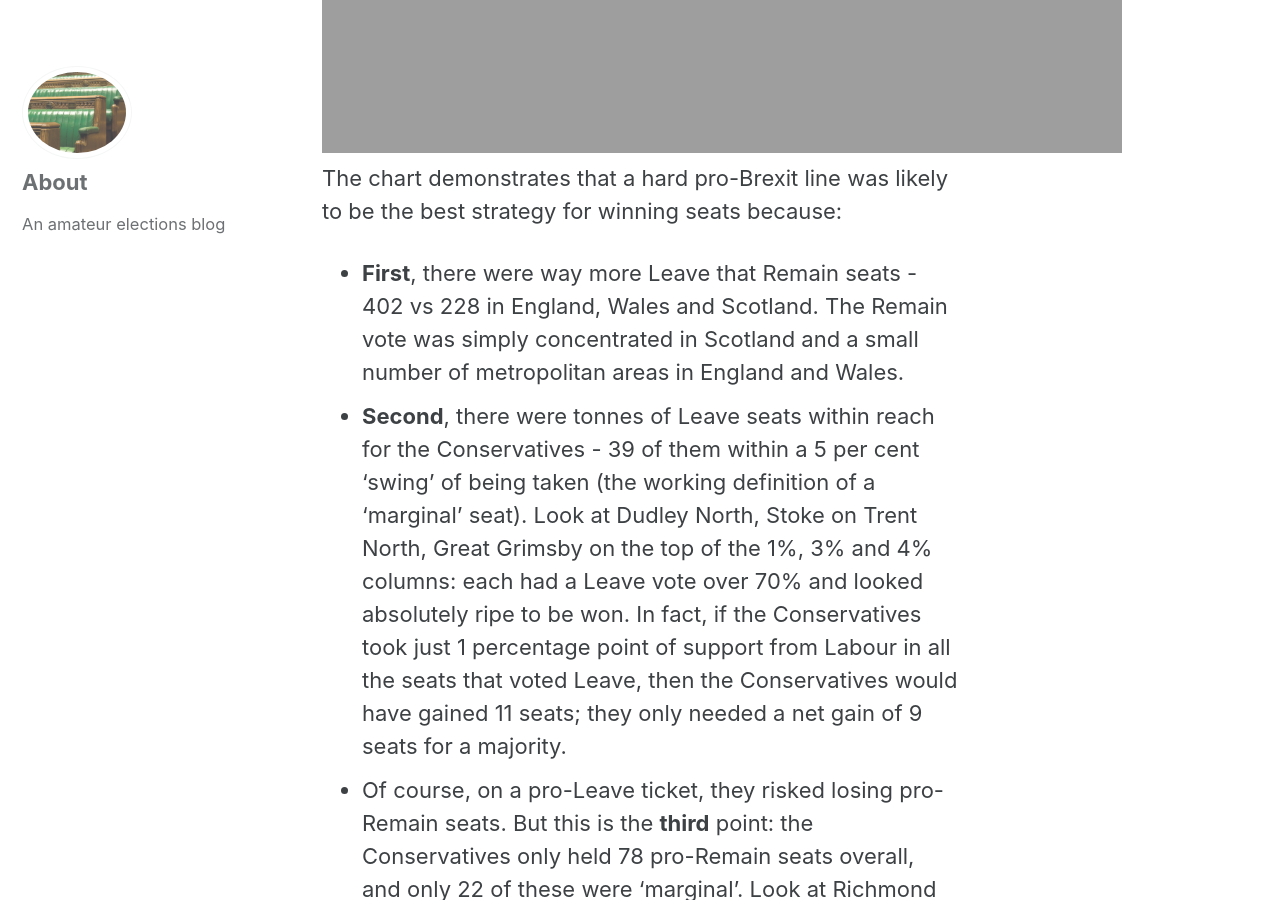
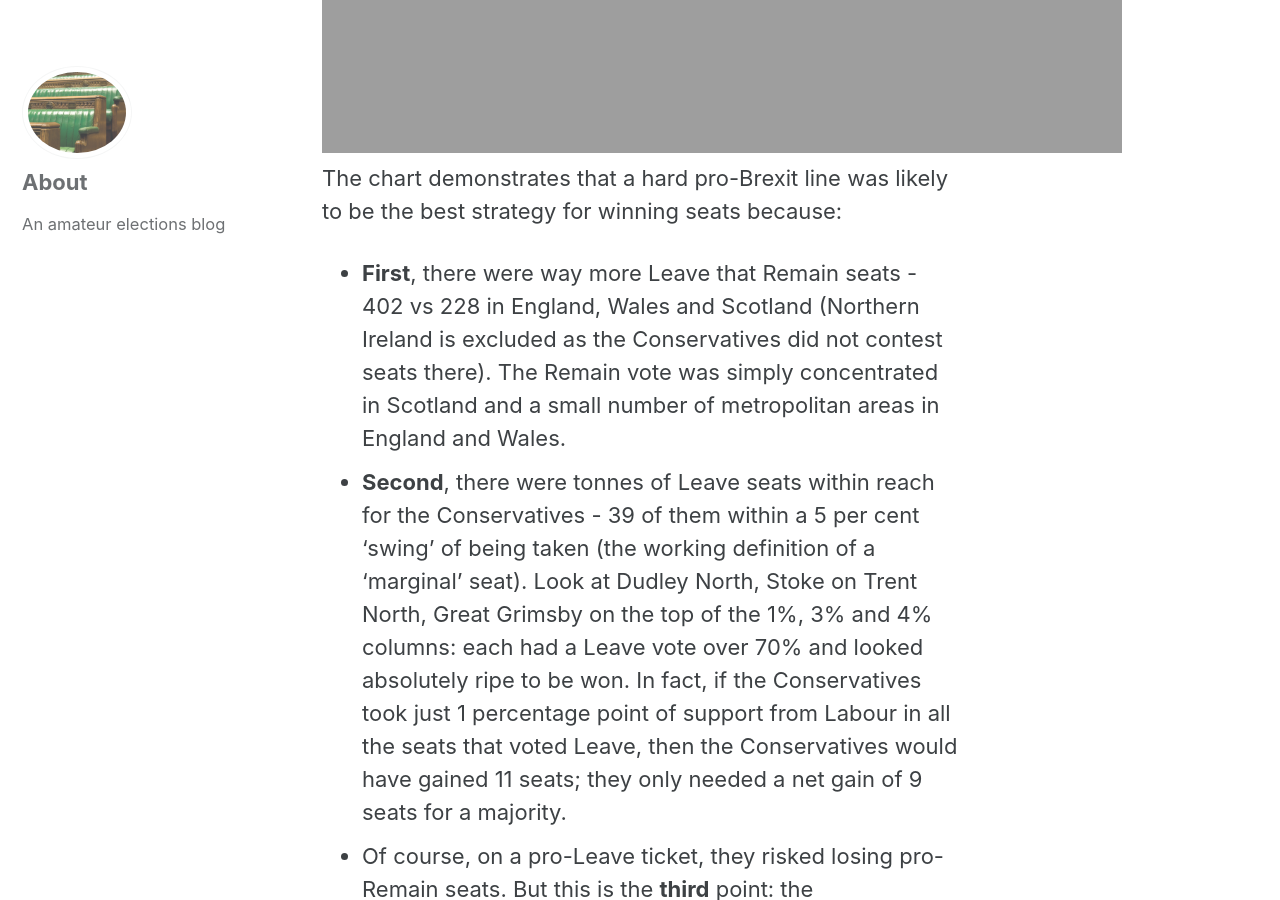
Before and after one commit to sixhundredandfifty/blog, a Jekyll site: the page built from _posts/2020-05-17-election19.md, in a window 1280 px wide and 900 px high, scrolled down 2040 px. Built offline with Jekyll 4.4.1, drawn with Linux system fonts in a browser that asks for light colours; cached includes are drawn as plain includes; nearby versions of some CDN libraries.

Commit message:
Update 2020-05-17-election19.md

```diff
--- a/_posts/2020-05-17-election19.md
+++ b/_posts/2020-05-17-election19.md
@@ -20,7 +20,7 @@ Chart 1 shows the electoral ‘battleground’ that the Conservatives were facin
 
 The chart demonstrates that a hard pro-Brexit line was likely to be the best strategy for winning seats because:
 
-* **First**, there were way more Leave that Remain seats - 402 vs 228 in England, Wales and Scotland. The Remain vote was simply concentrated in Scotland and a small number of metropolitan areas in England and Wales.
+* **First**, there were way more Leave that Remain seats - 402 vs 228 in England, Wales and Scotland (Northern Ireland is excluded as the Conservatives did not contest seats there). The Remain vote was simply concentrated in Scotland and a small number of metropolitan areas in England and Wales.
 * **Second**, there were tonnes of Leave seats within reach for the Conservatives - 39 of them within a 5 per cent ‘swing’ of being taken (the working definition of a ‘marginal’ seat). Look at Dudley North, Stoke on Trent North, Great Grimsby on the top of the 1%, 3% and 4% columns: each had a Leave vote over 70% and looked absolutely ripe to be won. In fact, if the Conservatives took just 1 percentage point of support from Labour in all the seats that voted Leave, then the Conservatives would have gained 11 seats; they only needed a net gain of 9 seats for a majority.
 * Of course, on a pro-Leave ticket, they risked losing pro-Remain seats. But this is the **third** point: the Conservatives only held 78 pro-Remain seats overall, and only 22 of these were ‘marginal’. Look at Richmond Park, Putney, East Renfrewshire, each with a Remain vote over 70% - these stand out as some of the few gold dots in Conservative territory.
 * And, **fourth**, even those seats which looked vulnerable mainly had Labour as the only credible challenger - and since 2017, Labour's support had fallen [for a host of reasons](https://yougov.co.uk/topics/politics/articles-reports/2019/12/23/their-own-words-why-voters-abandoned-labour) and the pro-Remain vote (which Labour had consolidated in 2017) had split off to the Lib Dems and others. This meant that - absent effective tactical voting on their opponents’ side - the Conservatives could probably count on not losing too many of their Remain seats.
```
